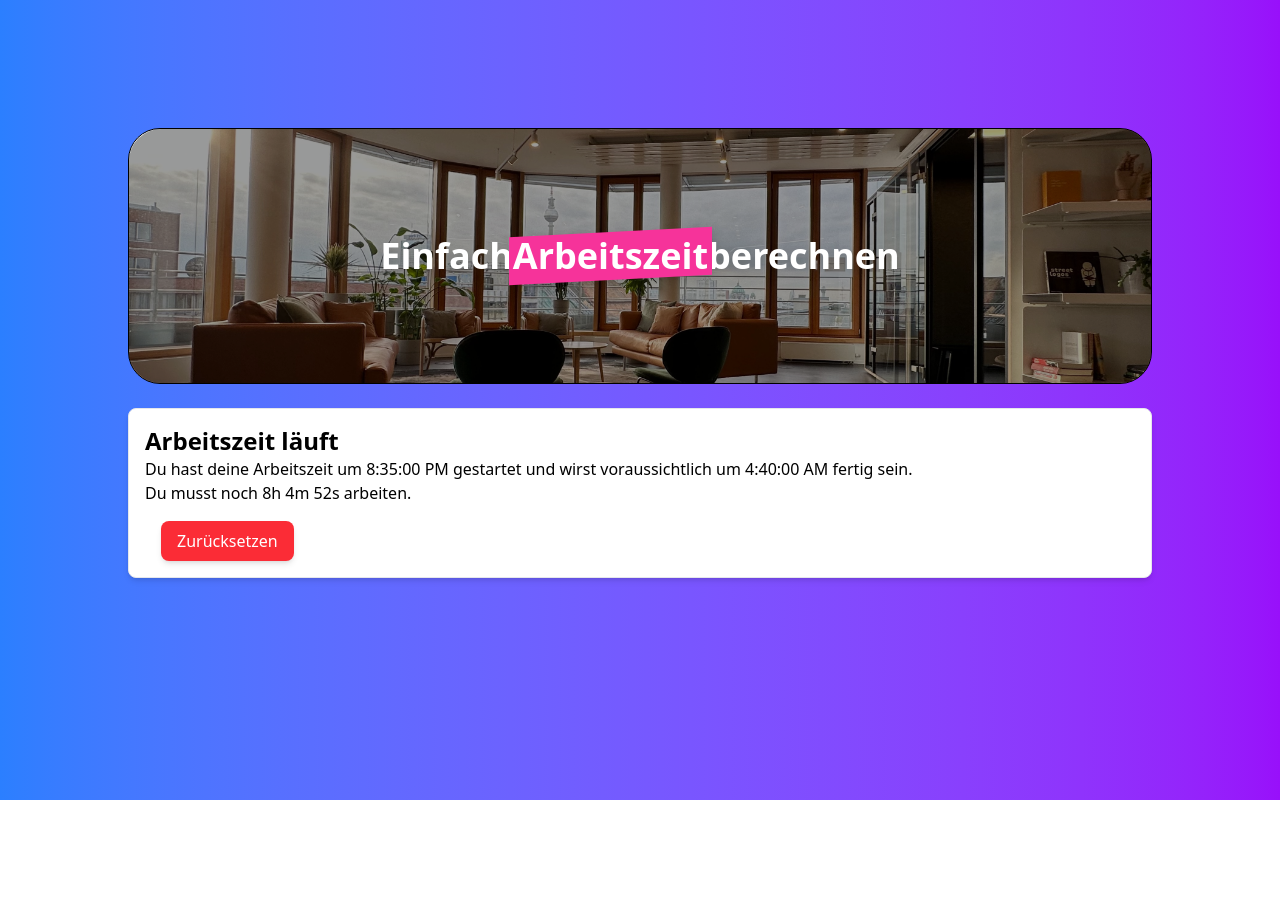
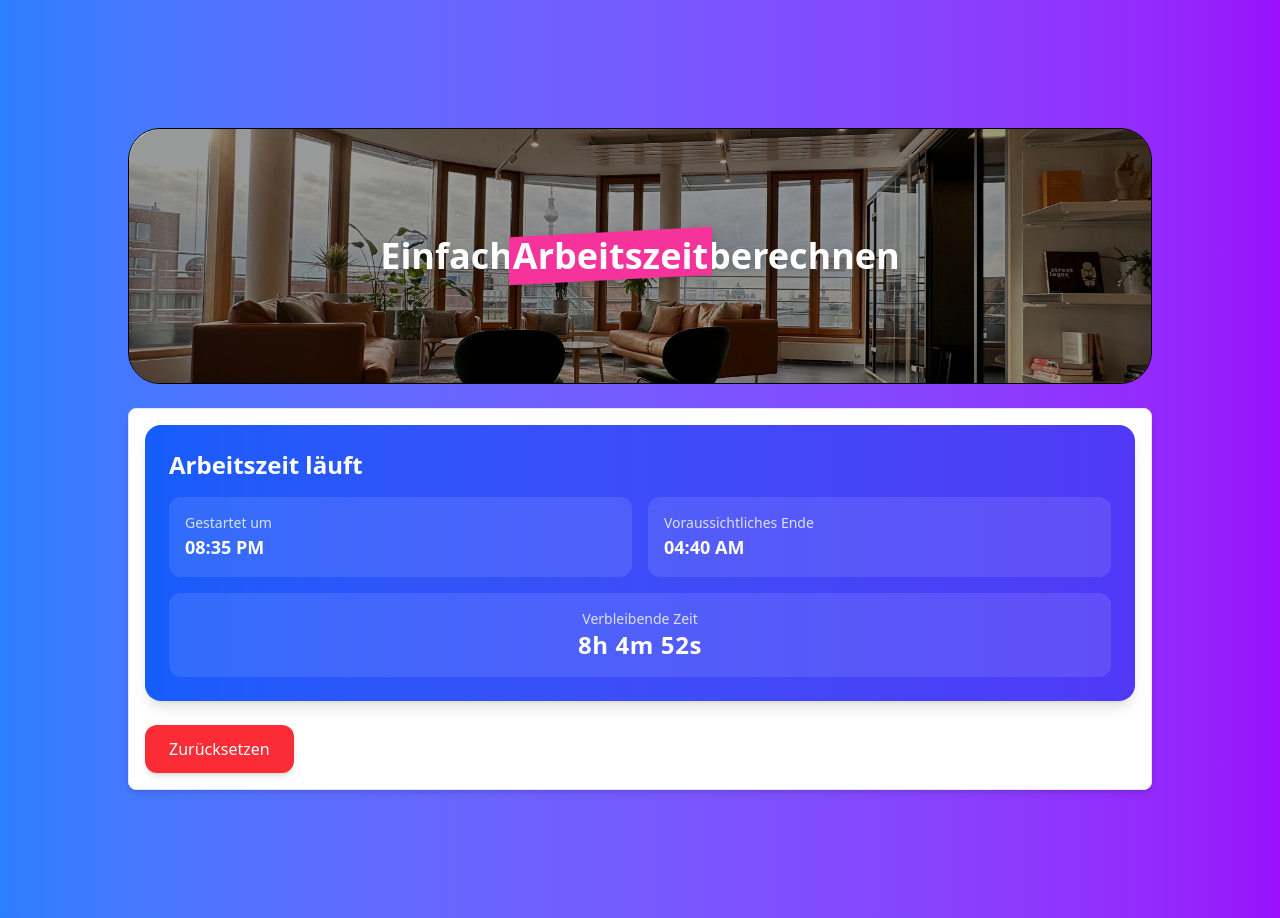
Before and after one commit to Dominic-Kaemereit/workclock, a Next.js app: page / in a window 1280 px wide. Both pictures are taken after a click on the button "Arbeitszeit starten". Before the commit the page ends 800 px from the top, so only its background shows below. Built offline with nearby package versions, Linux system fonts and the light colour scheme.

Commit message:
feat: enhance renderView function with improved layout and styling for time display

```diff
--- a/src/component/WorkClock.tsx
+++ b/src/component/WorkClock.tsx
@@ -112,28 +112,47 @@ function renderLoading() {
 }
 
 function renderView(handleReset: () => void, startTime: Date | null, endTime: Date | null, timeLeft: string) {
-    return <div>
+    return (
+        <div className="space-y-6 dark:text-white">
             {startTime && endTime && (
-            <div className="mb-4 dark:text-white">
-                <h2 className="text-2xl font-bold">Arbeitszeit läuft</h2>
-                <p className="text-md">
-                    Du hast deine Arbeitszeit um {startTime.toLocaleTimeString()} gestartet und wirst voraussichtlich um {endTime.toLocaleTimeString()} fertig sein.
+                <div className="p-6 rounded-2xl bg-gradient-to-r from-blue-600 to-indigo-600 text-white shadow-lg">
+                    <h2 className="text-2xl font-bold mb-4">
+                        Arbeitszeit läuft
+                    </h2>
+
+                    <div className="grid gap-4 md:grid-cols-2">
+                        <div className="p-4 bg-white/10 rounded-xl">
+                            <p className="text-sm opacity-80">Gestartet um</p>
+                            <p className="text-lg font-semibold">
+                                {startTime.toLocaleTimeString([], { hour: "2-digit", minute: "2-digit" })}
                             </p>
+                        </div>
 
-                <p className="text-mb">
-                    Du musst noch {timeLeft} arbeiten.
+                        <div className="p-4 bg-white/10 rounded-xl">
+                            <p className="text-sm opacity-80">Voraussichtliches Ende</p>
+                            <p className="text-lg font-semibold">
+                                {endTime.toLocaleTimeString([], { hour: "2-digit", minute: "2-digit" })}
                             </p>
+                        </div>
 
+                        <div className="p-4 bg-white/10 rounded-xl col-span-2 text-center">
+                            <p className="text-sm opacity-80">Verbleibende Zeit</p>
+                            <p className="text-2xl font-bold tracking-wide">
+                                {timeLeft}
+                            </p>
+                        </div>
+                    </div>
                 </div>
             )}
 
             <button
                 onClick={handleReset}
-            className="ml-4 px-4 py-2 rounded-lg shadow-md text-white bg-red-500 hover:bg-red-600"
+                className="w-full md:w-auto flex justify-center px-6 py-3 rounded-xl shadow-md text-white bg-red-500 hover:bg-red-600 transition"
             >
                 Zurücksetzen
             </button>
-    </div>;
+        </div>
+    );
 }
 
 function renderSetUp(
```
Lines whose indentation alone changed are shown as unchanged.
